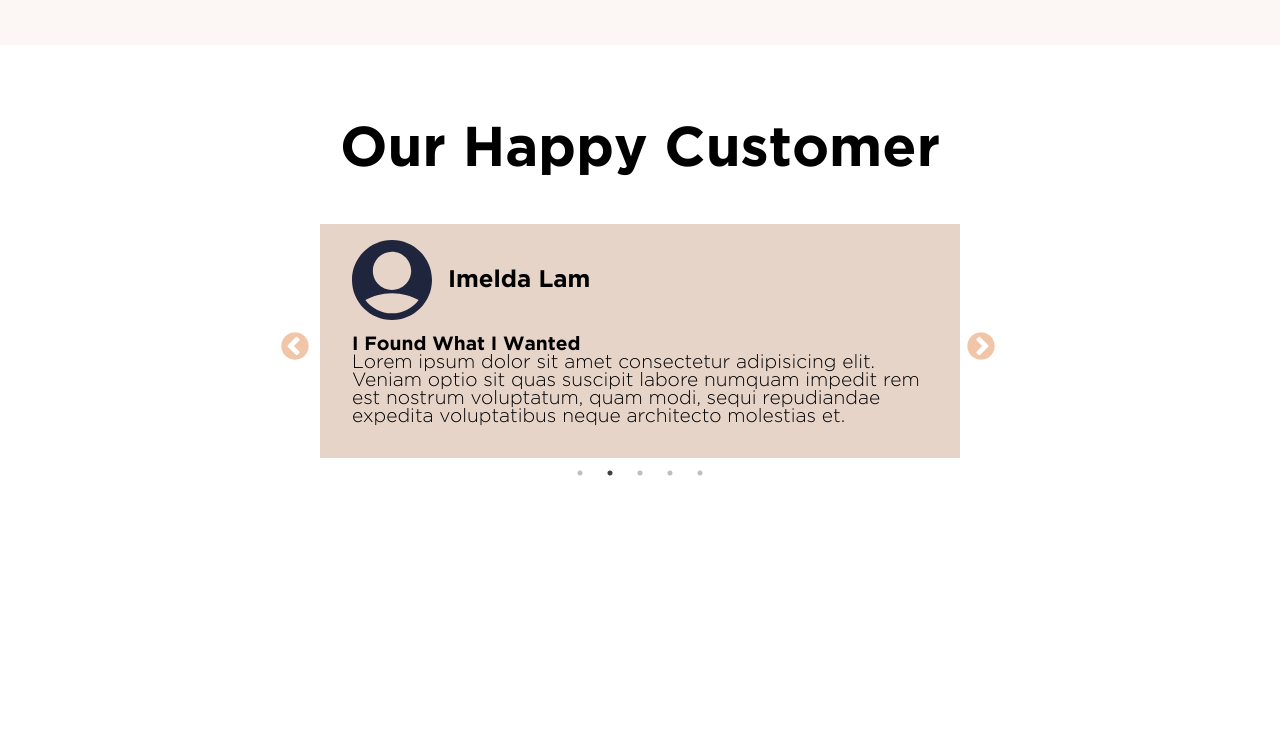
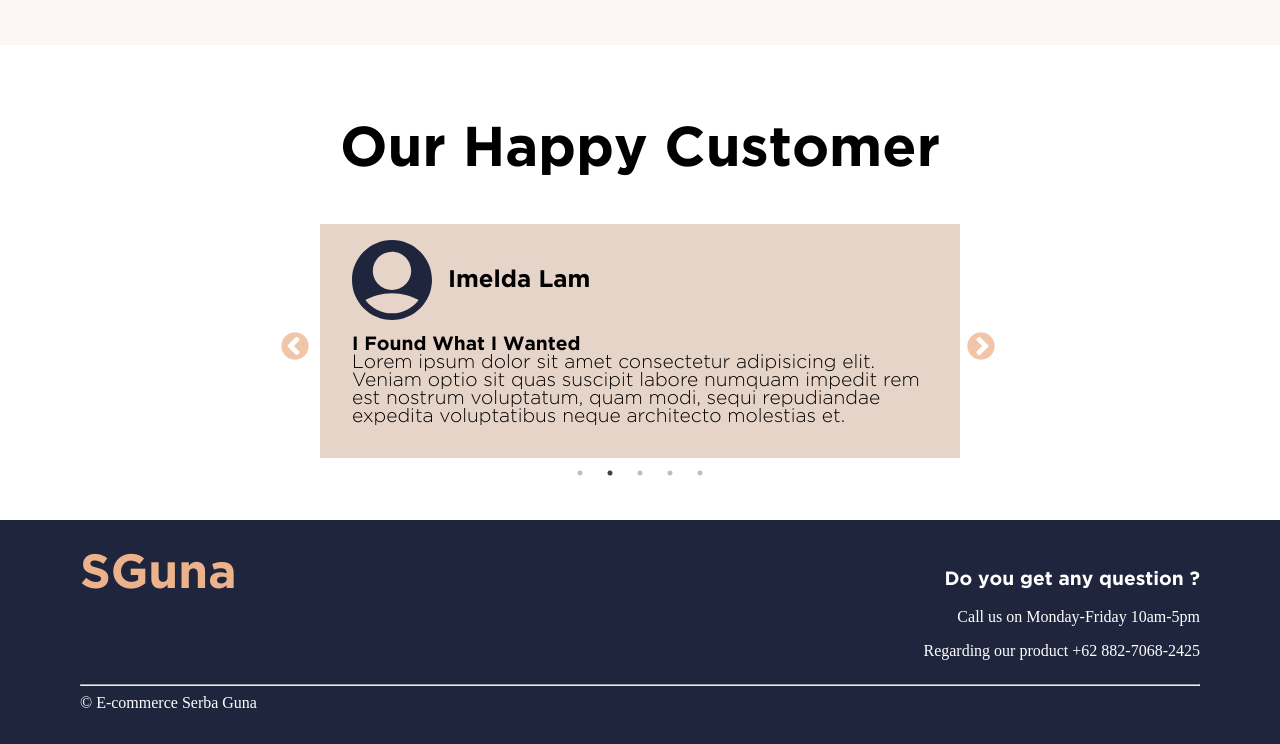
Before and after one commit to AsterinGray/Ecommerce-Front-End, a plain HTML site: page index.html in a window 1280 px wide. Shown: the part 1961-2705 px from the top of the page. Before the commit the page ends 2481 px from the top, so only its background shows below. Drawn offline with Linux system fonts and the light colour scheme.

Commit message:
footer added

```diff
--- a/css/style.css
+++ b/css/style.css
@@ -255,6 +255,44 @@ label[for="hamburger"], #hamburger{
     font-size: 2rem;
 }
 
+footer{
+    background-color: #1F253D;
+    padding: 2rem 5rem;
+}
+
+footer>span{
+    color: white;
+}
+
+.footer-content{
+    display: flex;
+    justify-content: space-between;
+}
+
+.footer-content>span:first-child{
+    font: 3rem GothamBold;
+    color: #ECB28B;
+}
+
+.footer-content>span:nth-child(2){
+    font: GothamLight;
+    text-align: right;
+    color: white;
+}
+
+.footer-content>span:nth-child(2)>p:first-child{
+    font: 1.2rem GothamBold;
+}
+
+.footer-content>span:nth-child(2)>p>a{
+    text-decoration: none;
+    color: white;
+}
+
+.footer-content>span:nth-child(2)>p>a:hover{
+    color: #ECB28B;
+}
+
 @media only screen and (max-width: 768px){
     .navbar{
         padding: 0 1rem;
@@ -409,4 +447,8 @@ label[for="hamburger"], #hamburger{
     .customer-carousel-item-text{
         text-align: left;
     }
+
+    footer{
+        padding: 2rem 1rem;
+    }
 }
--- a/index.html
+++ b/index.html
@@ -157,7 +157,16 @@
         </div>
     </section>
     <footer>
-
+        <div class="footer-content">
+            <span>SGuna</span>
+            <span>
+                <p>Do you get any question ?</p>
+                <p>Call us on Monday-Friday 10am-5pm</p>
+                <p>Regarding our product <a href="tel:+628827068245">+62 882-7068-2425</a></p>
+            </span>
+        </div>
+        <hr>
+        <span>&copy; E-commerce Serba Guna</span>
     </footer>
     <script src="asset/lib/jquery.js"></script>
     <script src="asset/lib/slick/slick.min.js"></script>
```
